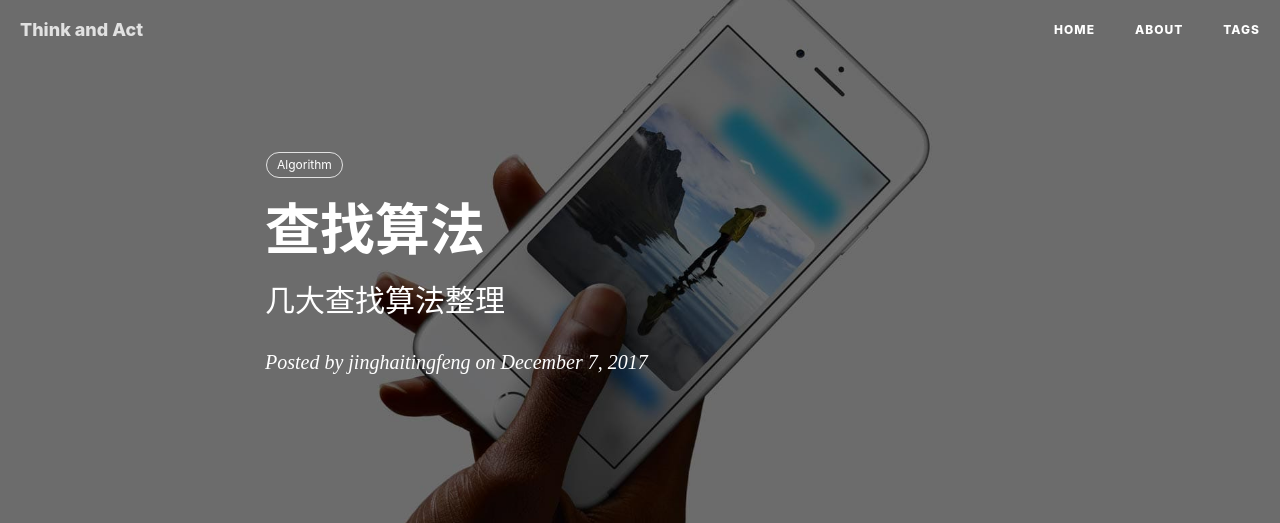
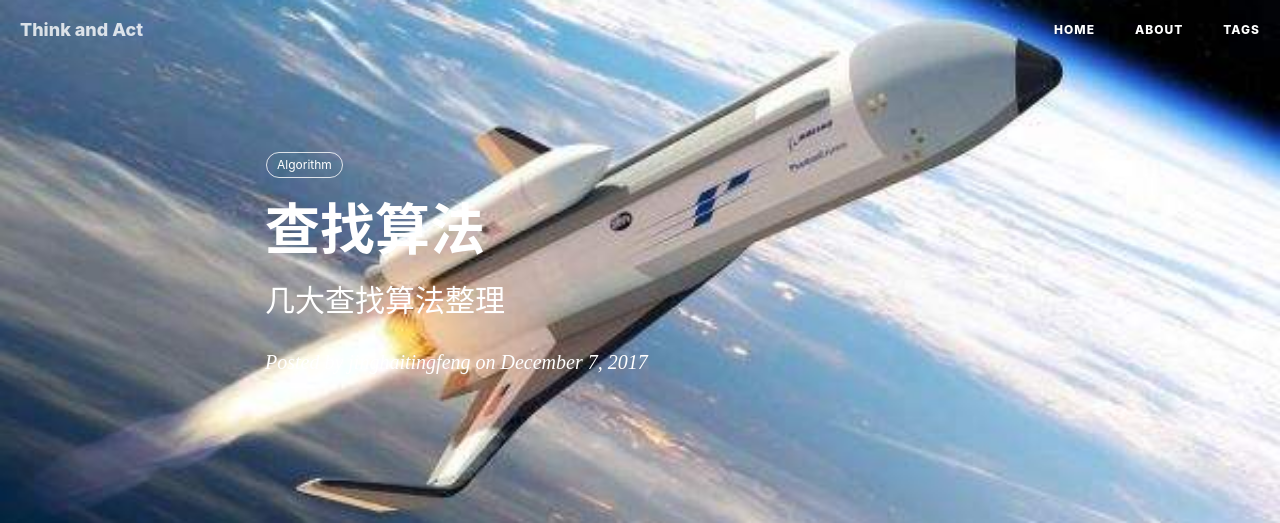
Before and after one commit to jinghaitingfeng/jinghaitingfeng.github.io, a Jekyll site: the page built from _posts/2017-12-07-查找算法.md, in a window 1280 px wide. Shown: the top 523 px of the page. Built offline with Jekyll 4.4.1, drawn with Linux system fonts in a browser that asks for light colours; nearby versions of some CDN libraries; comment, search, counter and statistics services are not loaded; grey boxes are pictures that could not be loaded.

Commit message:
修改格式

```diff
--- a/_posts/2017-12-07-查找算法.md
+++ b/_posts/2017-12-07-查找算法.md
@@ -4,7 +4,7 @@
 subtitle:   几大查找算法整理
 date:       2017-12-07
 author:     jinghaitingfeng
-header-img: img/post-bg-ios9-web.jpg
+header-img: img/the_shuttle.jpg
 catalog: true
 tags:
     - Algorithm
```
